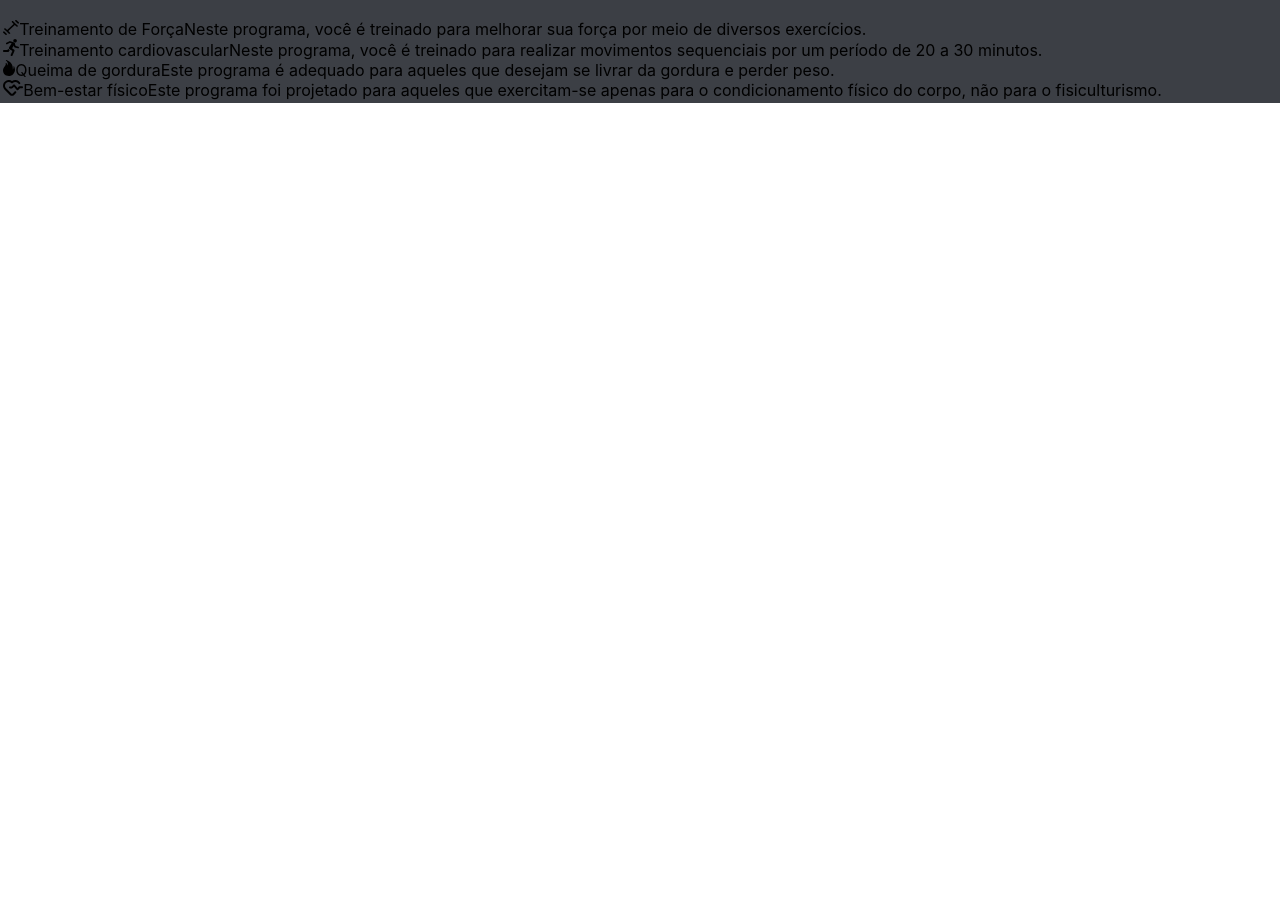
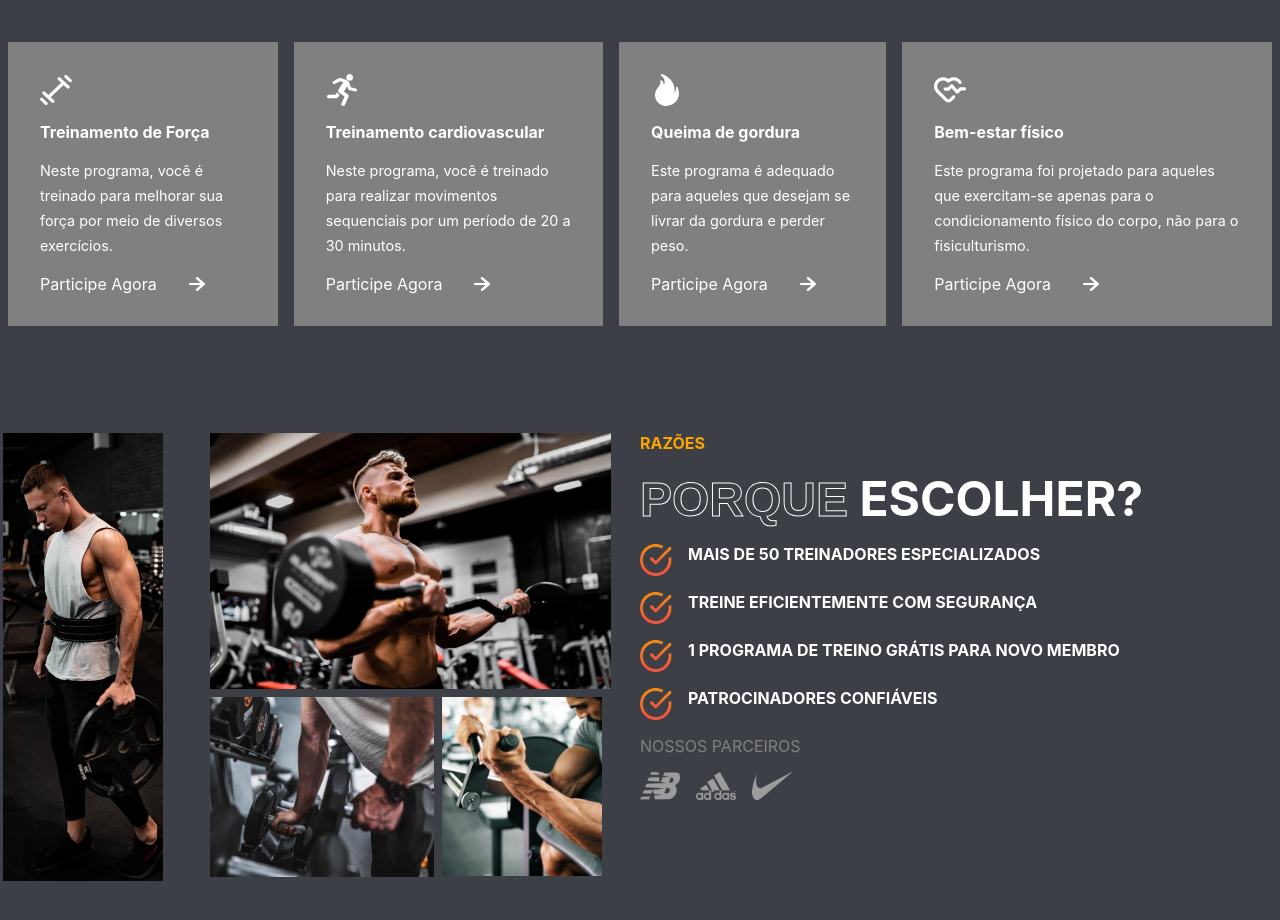
Before and after one commit to Morosetti/Projeto-The-Fit-Club, a React (Create React App) app: page / in a window 1280 px wide. Shown: the part 760-1680 px from the top of the page. Before the commit the page ends 863 px from the top, so only its background shows below. Built offline with nearby package versions, Linux system fonts and the light colour scheme.

Commit message:
Adição dos Motivos, fix de blocos anterios e bugfix's

```diff
--- a/src/App.js
+++ b/src/App.js
@@ -1,5 +1,6 @@
 import './App.css';
 import Hero from './components/Hero/Hero';
+import Motivos from './components/Motivos/Motivos';
 import { Programs } from './components/Programs/Programs';
 
 function App() {
@@ -7,6 +8,7 @@ function App() {
     <div className="App">
       <Hero/>
       <Programs/>
+      <Motivos/>
     </div>
   );
 }
--- a/src/components/Hero/Hero.css
+++ b/src/components/Hero/Hero.css
@@ -112,7 +112,7 @@
     background-color: #3c3f45;
     width: fit-content;
     padding: 1rem;
-    align-items: start;
+    align-items: flex-start;
     border-radius: 5px;
     position: absolute;
     right: 4rem;
@@ -134,7 +134,7 @@
 
 .hero-image {
     position: absolute;
-    top: 10rem;
+    top: 9.5rem;
     right: 8rem;
     width: 23rem;
 }
@@ -142,7 +142,7 @@
 .hero-image-back {
     position: absolute;
     top: 4rem;
-    right: 20rem;
+    right: 19rem;
     z-index: -1;
     width: 15rem;
 }
--- /dev/null
+++ b/src/components/Motivos/Motivos.css
@@ -0,0 +1,86 @@
+.Motivos {
+    padding: 0.2rem;
+    display: flex;
+    grid-template: 2rem;
+}
+
+.esquerda-m {
+    flex: 1 1;
+    display: grid;
+    grid-template-columns: repeat(3, 1fr);
+    gap: 0.5rem;
+    grid-auto-rows: 1fr;
+}
+
+.esquerda-m>img {
+    object-fit: cover;
+}
+
+.esquerda-m>:nth-child(1) {
+    width: 10rem;
+    grid-row: 1/3;
+    height: 28rem;
+}
+
+.esquerda-m>:nth-child(2) {
+    width: auto;
+    height: 16rem;
+    grid-column: 2/4;
+}
+
+.esquerda-m>:nth-child(3) {
+    width: 14rem;
+    grid-column: 2/3;
+}
+
+.esquerda-m>:nth-child(4) {
+    width: 10rem;
+    grid-row: 2;
+    grid-column: 3/4;
+    height: 11.2rem;
+}
+
+.direita-m {
+    flex: 1 1;
+    text-transform: uppercase;
+    gap: 1rem;
+    display: flex;
+    flex-direction: column;
+}
+
+.direita-m>span {
+    font-weight: bold;
+    color: orange;
+}
+
+.direita-m>div {
+    color: white;
+    font-size: 3rem;
+    font-weight: bold;
+}
+
+.detalhes-m {
+    display: flex;
+    flex-direction: column;
+    gap: 1rem;
+}
+
+.detalhes-m>div {
+    display: flex;
+    font-size: 1rem;
+    gap: 1rem;
+}
+
+.detalhes-m>div>img {
+    width: 2rem;
+    height: 2rem;
+}
+
+.parceria {
+    display: flex;
+    gap: 1rem;
+}
+
+.parceria>img {
+    width: 2.5rem;
+}
--- /dev/null
+++ b/src/components/Motivos/Motivos.jsx
@@ -0,0 +1,57 @@
+import React from 'react'
+import './Motivos.css'
+import image1 from "../../assets/image1.png"
+import image2 from "../../assets/image2.png"
+import image3 from "../../assets/image3.png"
+import image4 from "../../assets/image4.png"
+import nb from "../../assets/nb.png"
+import adidas from "../../assets/adidas.png"
+import nike from "../../assets/nike.png"
+import tick from "../../assets/tick.png"
+
+function Motivos() {
+    return (
+        <div className="Motivos" id='motivos'>
+            <div className="esquerda-m">
+                <img src={image1} alt="" />
+                <img src={image2} alt="" />
+                <img src={image3} alt="" />
+                <img src={image4} alt="" />
+                </div>
+            <div className="direita-m">
+                <span>razões</span>
+                <div>
+                    <span className='stroke-text'>porque</span>
+                    <span> escolher?</span>
+                </div>
+
+                <div className='detalhes-m'>
+                    <div>
+                        <img src={tick} alt=""></img>
+                        <span>MAIS DE 50 TREINADORES ESPECIALIZADOS</span>
+                    </div>
+                    <div>
+                        <img src={tick} alt="" />
+                        <span>TREINE EFICIENTEMENTE COM SEGURANÇA</span>
+                    </div>
+                    <div>
+                        <img src={tick} alt="" />
+                        <span>1 PROGRAMA DE TREINO GRÁTIS PARA NOVO MEMBRO</span>
+                    </div>
+                    <div>
+                        <img src={tick} alt="" />
+                        <span>PATROCINADORES CONFIÁVEIS</span>
+                    </div>
+                </div>
+                <span style={{color: "gray", fontWeight: "normal",}}>NOSSOS PARCEIROS</span>
+                <div className="parceria">
+                    <img src={nb} alt="" />
+                    <img src={adidas} alt="" />
+                    <img src={nike} alt="" />
+                </div>
+            </div>
+        </div>
+    )
+}
+
+export default Motivos
--- a/src/components/Programs/Programs.css
+++ b/src/components/Programs/Programs.css
@@ -2,16 +2,62 @@
     display: flex;
     flex-direction: column;
     gap: 2rem;
-    padding: 0.2rem;
+    padding: 0.5rem;
 }
 
 .programs-header {
     display: flex;
     gap: 5rem;
     font-weight: bold;
-    font-size: 3rem;
+    font-size: 4rem;
     justify-content: center;
     color: white;
     text-transform: uppercase;
     font-style: italic;
 }
+
+.program-categories {
+    display: flex;
+    gap: 1rem;
+}
+
+.category {
+    display: flex;
+    flex-direction: column;
+    background-color: gray;
+    padding: 2rem;
+    gap: 1rem;
+    color: white;
+    justify-content: space-between;
+}
+
+.category>:nth-child(1) {
+    width: 2rem;
+    height: 2rem;
+    fill: white;
+}
+
+.category>:nth-child(2) {
+    font-size: 1rem;
+    font-weight: bold;
+}
+
+.category>:nth-child(3) {
+    font-size: 0.9rem;
+    line-height: 25px;
+}
+
+.join {
+    display: flex;
+    align-items: center;
+    gap: 2rem;
+}
+
+.join>img {
+    width: 1rem;
+}
+
+.category:hover {
+    background-color: rgb(255, 123, 0);
+    cursor: pointer;
+}
--- a/src/components/Programs/Programs.jsx
+++ b/src/components/Programs/Programs.jsx
@@ -1,6 +1,8 @@
 import React from 'react'
 import './Programs.css'
 import {programsData} from '../../data/programsData'
+import RightArrow from '../../assets/rightArrow.png'
+
 
 export const Programs = () => {
   return (
@@ -17,6 +19,10 @@ export const Programs = () => {
               {program.image}
               <span>{program.heading}</span>
               <span>{program.details}</span>
+              <div className="join">
+                <span>Participe Agora</span>
+                <img src={RightArrow} alt="" />
+              </div>
             </div>
           ))}
         </div>
```
Also changed, not shown: src/data/testimonialsData.js (+24 -0 lines).
